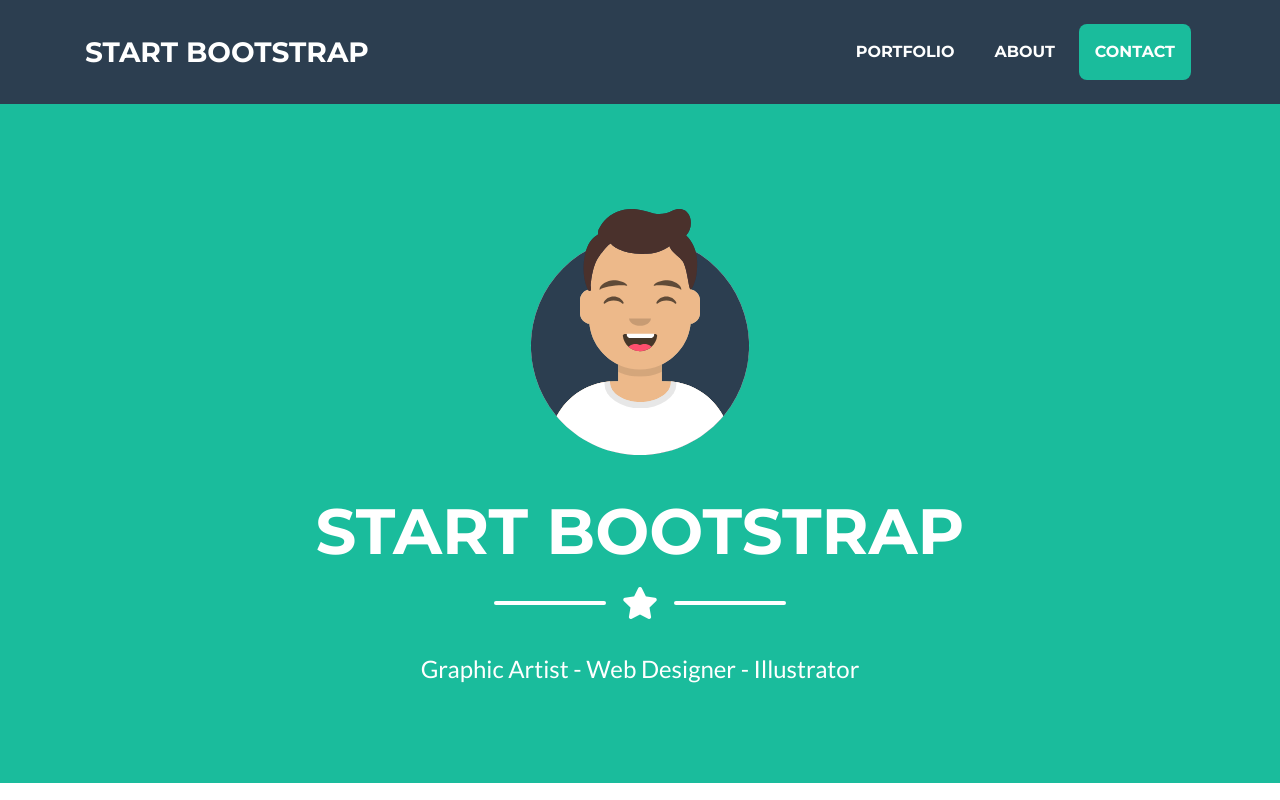
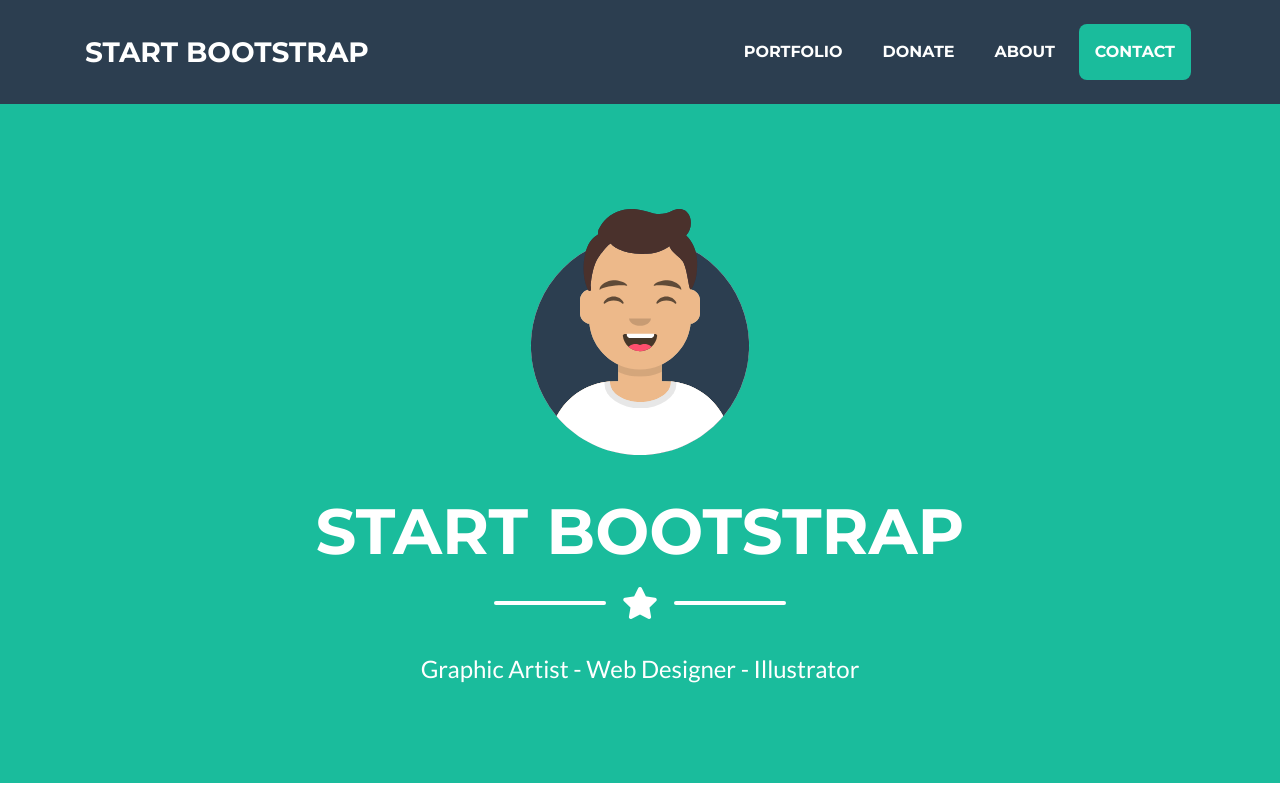
Before and after one commit to SlickVick1995/selftaughtvic.ml, a website with bundled scripts: page index.html in a window 1280 px wide. Shown: the top 800 px of the page. Built offline with nearby package versions, Linux system fonts and the light colour scheme.

Commit message:
Update index.html
Changed navbar by adding Donate button

```diff
--- a/index.html
+++ b/index.html
@@ -34,6 +34,9 @@
         <ul class="navbar-nav ml-auto">
           <li class="nav-item mx-0 mx-lg-1">
             <a class="nav-link py-3 px-0 px-lg-3 rounded js-scroll-trigger" href="#portfolio">Portfolio</a>
+          </li>
+          <li class="nav-item mx-0 mx-lg-1">
+            <a class="nav-link py-3 px-0 px-lg-3 rounded js-scroll-trigger" href="https://paypal.me/selftaughtvic?locale.x=en_US">Donate</a>
           </li>
           <li class="nav-item mx-0 mx-lg-1">
             <a class="nav-link py-3 px-0 px-lg-3 rounded js-scroll-trigger" href="#about">About</a>
```
